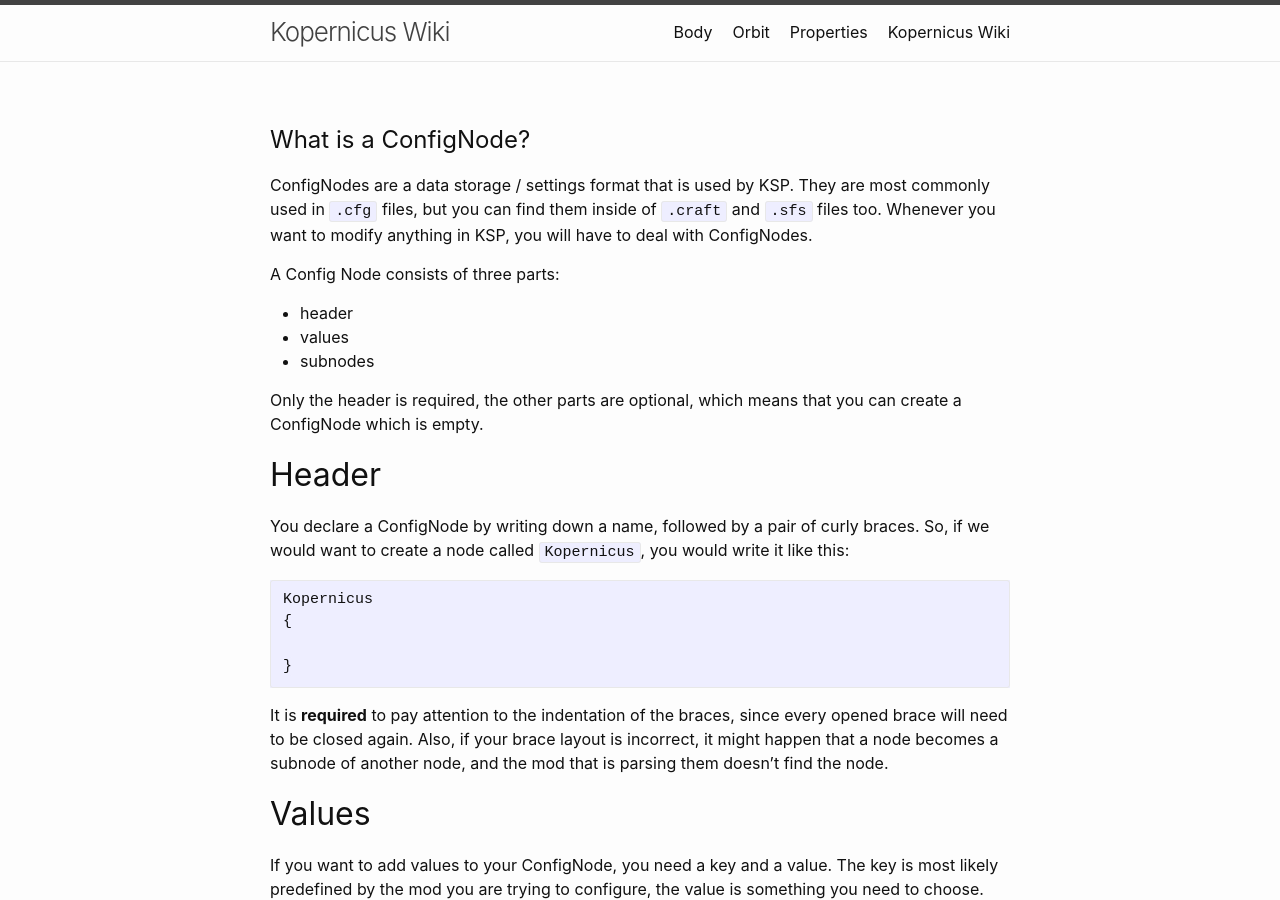
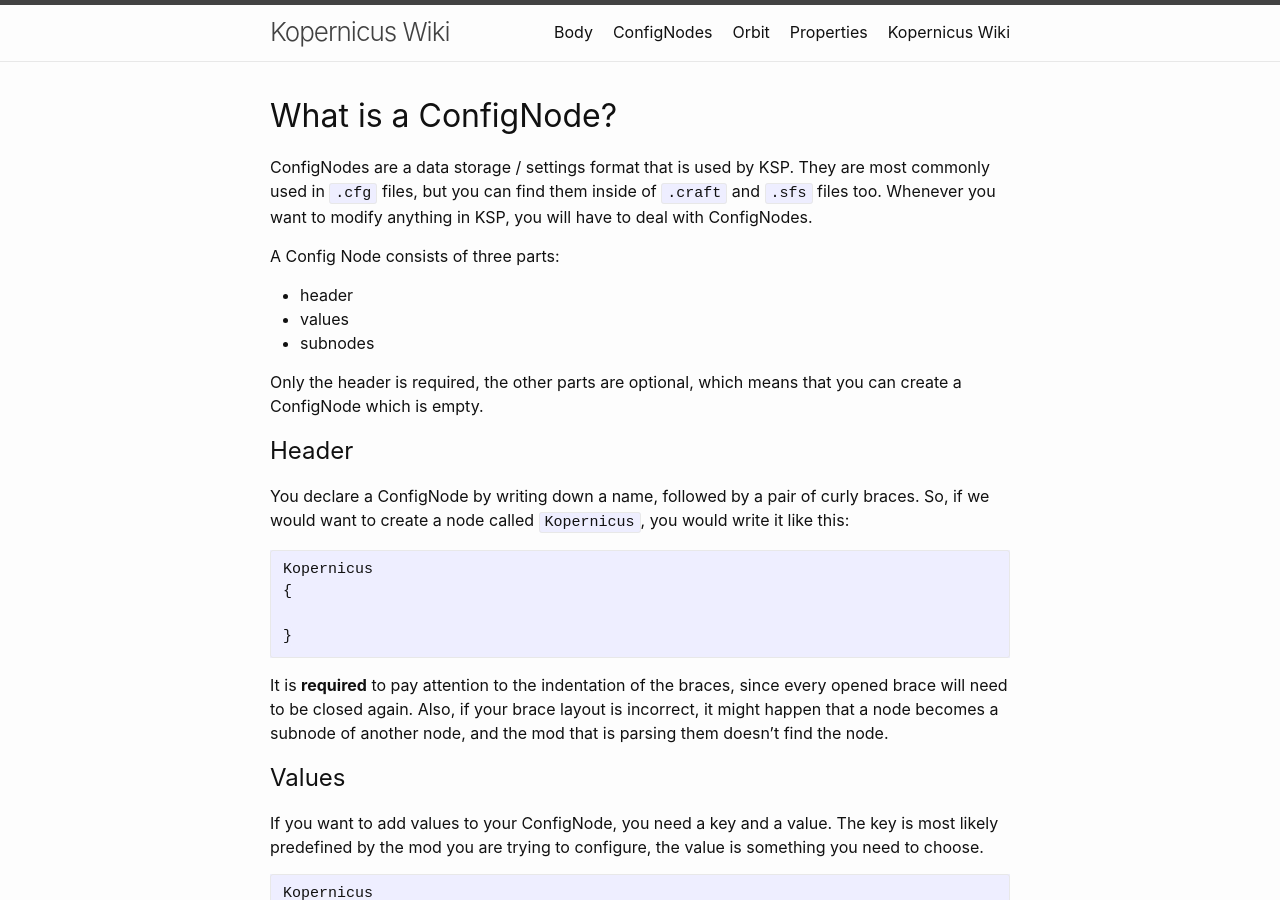
Before and after one commit to Kopernicus/wiki, a Jekyll site: the page built from main/ConfigNodes.md, in a window 1280 px wide and 900 px high. Built offline with Jekyll 4.4.1, drawn with Linux system fonts in a browser that asks for light colours; our own code applies the rules of GitHub Pages for plain Markdown files.

Commit message:
Update ConfigNodes.md

```diff
--- a/main/ConfigNodes.md
+++ b/main/ConfigNodes.md
@@ -1,3 +1,9 @@
+---
+layout: default
+title: ConfigNodes
+subtitle: What are ConfigNodes?
+---
+
 <!-- TITLE: ConfigNodes -->
 <!-- SUBTITLE: A quick summary of ConfigNodes -->
 
```
